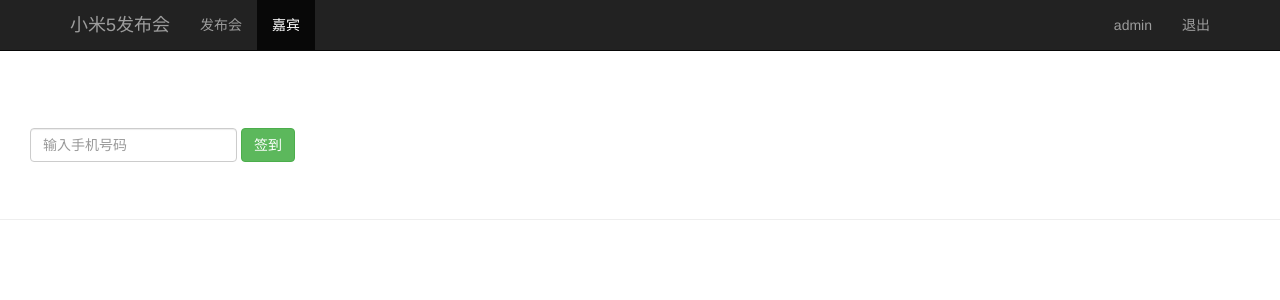
After one commit to liu1993/Guest, a Django app: page /sign_index/1/ in a window 1280 px wide. The commit adds this page. Shown: the top 300 px of the page. Run offline with Django 3.2, Linux system fonts and the light colour scheme; a user stored in the database is signed in; data comes from the database, SQL or seed files in the repository; both versions use the stored data as it was after the commit; some libraries are stand-ins or nearby versions.

Commit message:
添加签到页面，分页功能

```diff
--- a/Guest/urls.py
+++ b/Guest/urls.py
@@ -24,5 +24,8 @@ urlpatterns = [
     url(r'^event_manage/',views.event_manage),
     url(r'^accounts/login/$',views.index),#尝试未登录直接到达登陆成功页面弹出的错误页面，引导用户至登录页面
     url(r'^search_name/',views.search_name),
-    url(r'^guest_manage/',views.guest_manage)
+    url(r'^guest_manage/',views.guest_manage),
+    url(r'^sign_index/(?P<event_id>[0-9]+)/',views.sign_index), #签到
+    url(r'^sign_index_action/(?P<event_id>[0-9]+)/',views.sign_index_action)
+
 ]
--- a/sign/views.py
+++ b/sign/views.py
@@ -4,6 +4,8 @@ from django.contrib import auth
 from django.contrib.auth.decorators import login_required
 from sign.models import Event
 from sign.models import Guest
+from django.core.paginator import Paginator,EmptyPage,PageNotAnInteger  # 分页
+from django.shortcuts import render,get_object_or_404 #签到
 
 # Create your views here.
 def index(request):
@@ -44,4 +46,34 @@ def search_name(request):
 def guest_manage(request):
     username = request.session.get('user','')
     guest_list = Guest.objects.all()
-    return render(request,'guest_manage.html',{'user':username,'guests':guest_list})
+    paginator = Paginator(guest_list,2) # 对guestlist分页，每页条数据
+    page = request.GET.get('page')
+    try:
+        contacts = paginator.page(page) # 获取page页
+    except PageNotAnInteger:
+        contacts = paginator.page(1)
+    except EmptyPage:
+        contacts = paginator.page(paginator.num_pages)
+    return render(request,'guest_manage.html',{'user':username,'guests':contacts}) #返回当前页数据
+
+#签到页面
+@login_required
+def sign_index(request,event_id):
+    event = get_object_or_404(Event,id=event_id)#从Event的model中获得对应id对象
+    return render(request,'sign_index.html',{'event':event})
+
+@login_required
+def sign_index_action(request,event_id):
+    event = get_object_or_404(Event,id=event_id)
+    phone = request.POST.get('phone','')
+
+    result = Guest.objects.filter(phone=phone)
+    if not result:
+        return render(request,'sign_index.html',{'event':event,'hint':'phone error'})
+
+    result = Guest.objects.filter(phone=phone,event_id=event_id)
+    if not result:
+        return render(request,'sign_index.html',{'event:':event,'hint':'user has sign in'})
+    else:
+        Guest.objects.filter(phone=phone,event_id=event_id).update(sign ='1')
+        return  render(request,'sign_index.html',{'event':event,'hint':'sign in success!','guest':result})
--- a/templates/event_manage.html
+++ b/templates/event_manage.html
@@ -47,6 +47,7 @@
                 <thead>
                 <tr>
                     <th>id</th><th>名称</th><th>状态</th><th>地址</th><th>时间</th>
+                    <th>签到</th>
                 </tr>
                 </thead>
                 <tbody>
@@ -57,6 +58,9 @@
                         <td>{{ event.status }}</td>
                         <td>{{ event.address }}</td>
                         <td>{{ event.start_time }}</td>
+                        <td>
+                            <a href="/sign_index/{{ event.id }}/" target="{{ event.id }}_back">sign</a>
+                        </td>
                     </tr>
                 {% endfor %}
                 </tbody>
--- /dev/null
+++ b/templates/sign_index.html
@@ -0,0 +1,52 @@
+<!DOCTYPE html>
+<html lang="en">
+<head>
+    <meta charset="UTF-8">
+    {% load bootstrap3 %}
+    {% bootstrap_css %}
+    {% bootstrap_javascript %}
+    <title>sign</title>
+</head>
+<body>
+    <!-- 导航栏 -->
+    <nav class="navbar navbar-inverse navbar-fixed-top">
+        <div class="container">
+            <div class="navbar-header">
+                <a class="navbar-brand" href="#">{{ event.name }}</a>
+            </div>
+            <div id ='navbar' class="collapse navbar-collapse">
+                <ul class="nav navbar-nav">
+                <li ><a href="/event_manage">发布会</a></li>
+                <li class="active"><a href="#">嘉宾</a></li>
+            </ul>
+            <ul class="nav navbar-nav navbar-right">
+                <li><a href="#">{{user}}</a></li>
+                <li><a href="/logout/">退出</a></li>
+            </ul>
+            </div>
+        </div>
+    </nav>
+
+<!-- 签到功能-->
+<div class="page-header" style="padding-top: 80px;">
+    <div id = 'navbar' class="navbar-collapse collapse">
+        <form class ='navbar-form' method="post" action="/sign_index_action/{{ event.id }}/">
+            <div class="form-group">
+                <input name = 'phone' type="text" placeholder="输入手机号码" class="form-control">
+            </div>
+            <button type="submit" class="btn btn-success">签到</button>
+            <font color="red">
+                <br>{{ hint }}
+                <br>{{ guest.realname }}
+                <br>{{ guest.phone }}
+            </font>
+            {% csrf_token %}
+        </form>
+    </div>
+
+</div>
+
+
+
+</body>
+</html>
```
Also changed, not shown: templates/guest_manage.html (+14 -0 lines), db.sqlite3.
